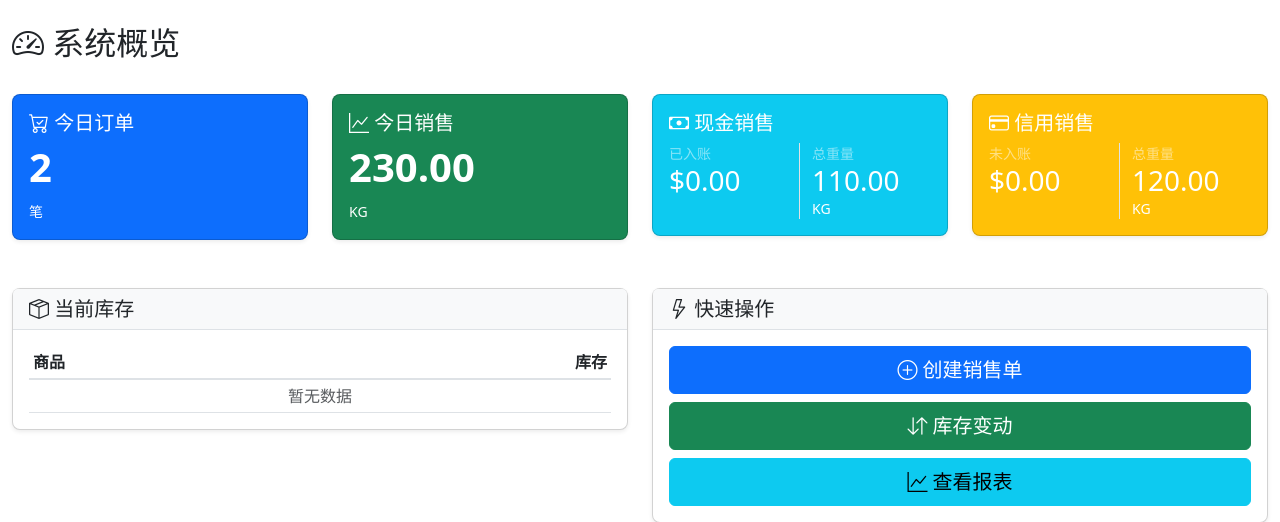
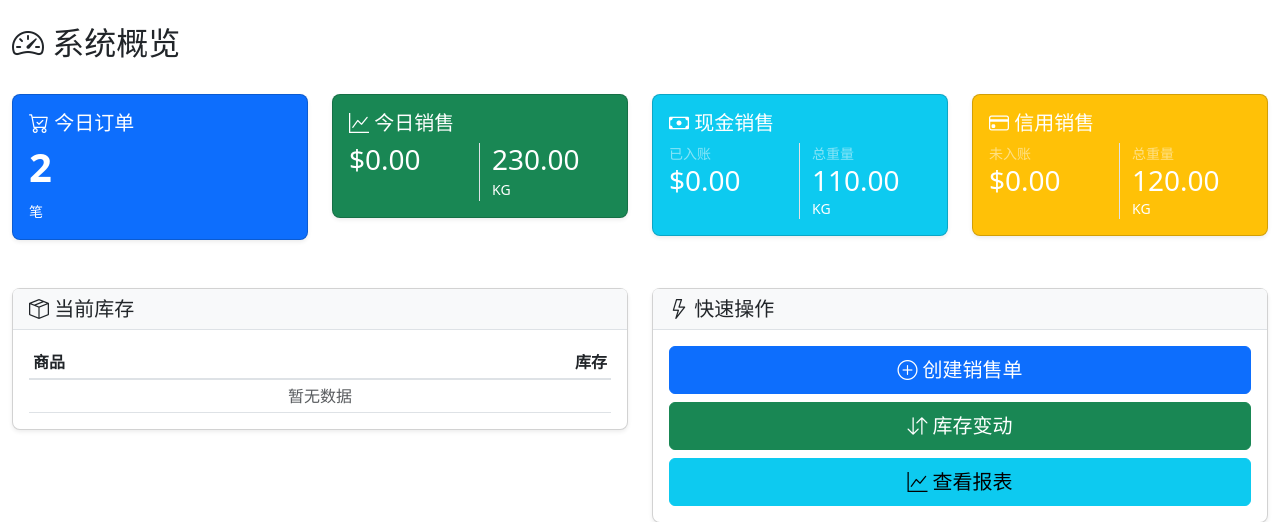
Before and after one commit to sayanget/Joseshrimp, a Flask app: page / in a window 1280 px wide. Shown: the part 56-578 px from the top of the page. Run offline with Flask 3, Linux system fonts and the light colour scheme; data comes from the database, SQL or seed files in the repository; data that the repository does not hold is empty.

Commit message:
Feature: 首页今日销售卡片增加总金额显示

```diff
--- a/app/templates/index.html
+++ b/app/templates/index.html
@@ -29,8 +29,15 @@
                 <h5 class="card-title">
                     <i class="bi bi-graph-up"></i> <span data-i18n="home.sales_today">今日销售</span>
                 </h5>
-                <h2 class="card-text">{{ (today_summary.total_kg | default(0) | number) }}</h2>
-                <p class="card-text"><small data-i18n="common.kg">KG</small></p>
+                <div class="row">
+                    <div class="col-6 border-end">
+                        <h3 class="card-text mb-0">${{ (today_summary.total_amount | default(0) | number(2)) }}</h3>
+                    </div>
+                    <div class="col-6">
+                        <h3 class="card-text mb-0">{{ (today_summary.total_kg | default(0) | number) }}</h3>
+                        <small data-i18n="common.kg">KG</small>
+                    </div>
+                </div>
             </div>
         </div>
     </div>
```
